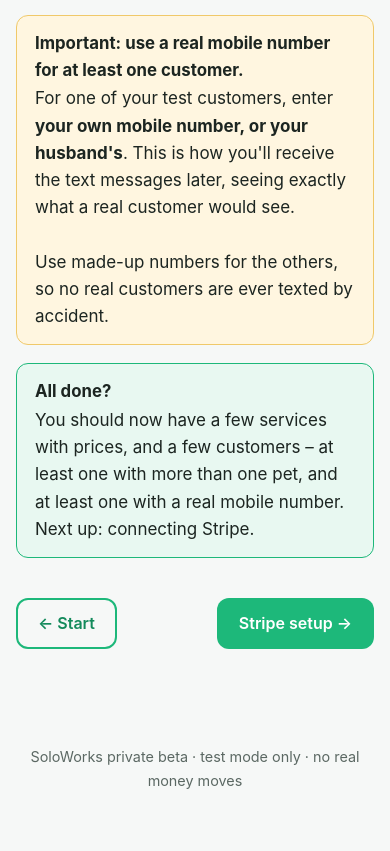
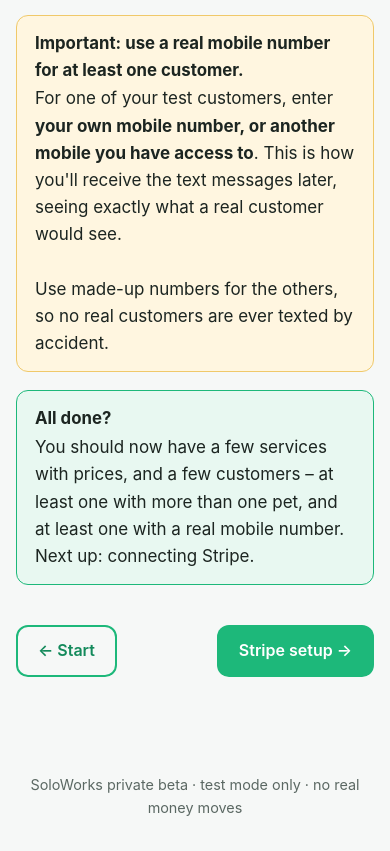
Before and after one commit to jfshaw79/soloworks-beta, a plain HTML site: page business-setup.html in a window 390 px wide. Shown: the part 1358-2209 px from the top of the page. Before the commit the page ends 2182 px from the top, so only its background shows below. Drawn offline with Linux system fonts and the light colour scheme.

Commit message:
Update warning message for test customer mobile number

```diff
--- a/business-setup.html
+++ b/business-setup.html
@@ -40,7 +40,7 @@
 
   <div class="callout warn">
     <strong class="big">Important: use a real mobile number for at least one customer.</strong>
-    For one of your test customers, enter <strong>your own mobile number, or your husband's</strong>. This is how you'll receive the text messages later, seeing exactly what a real customer would see.
+    For one of your test customers, enter <strong>your own mobile number, or another mobile you have access to</strong>. This is how you'll receive the text messages later, seeing exactly what a real customer would see.
     <br><br>
     Use made-up numbers for the others, so no real customers are ever texted by accident.
   </div>
```
